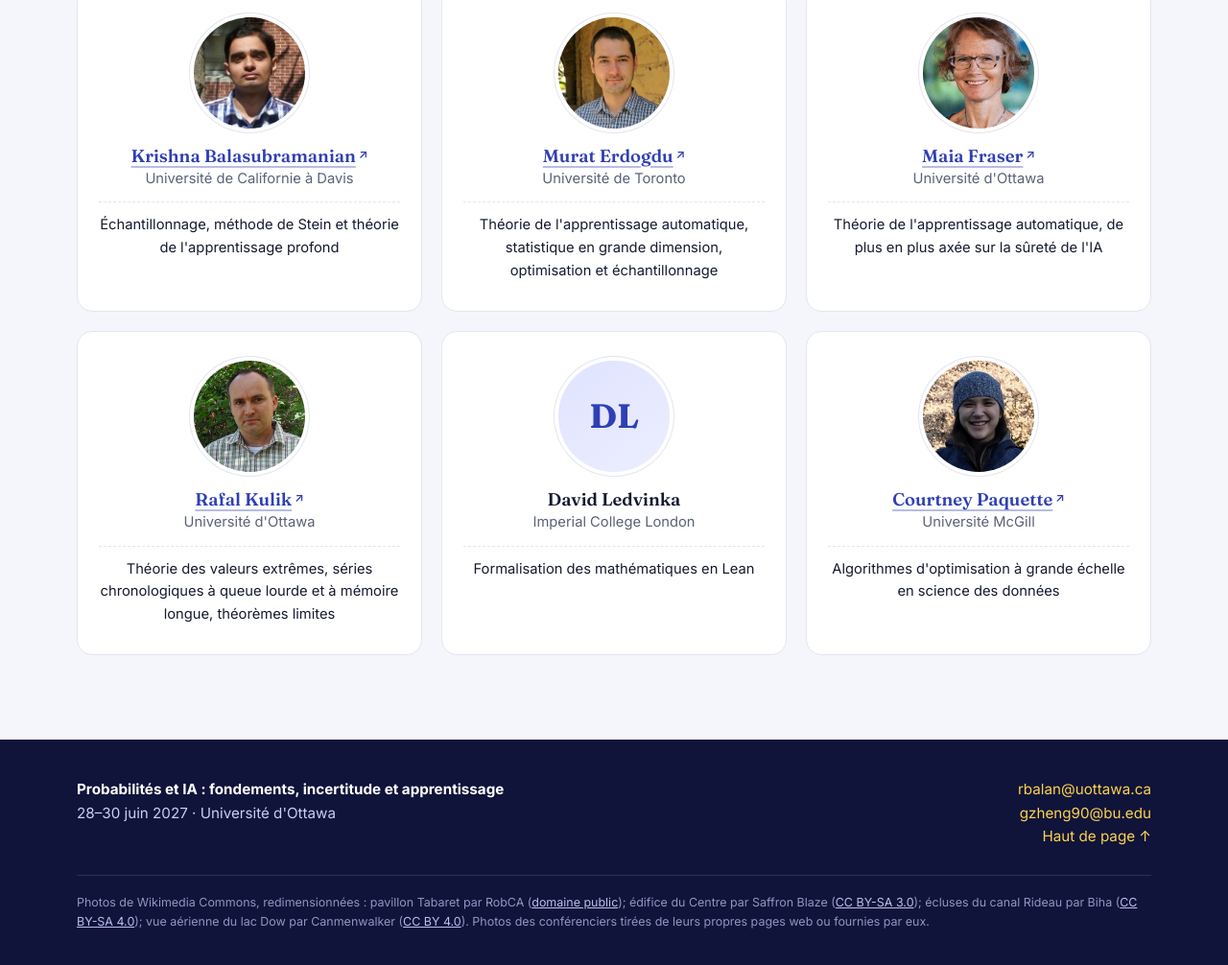
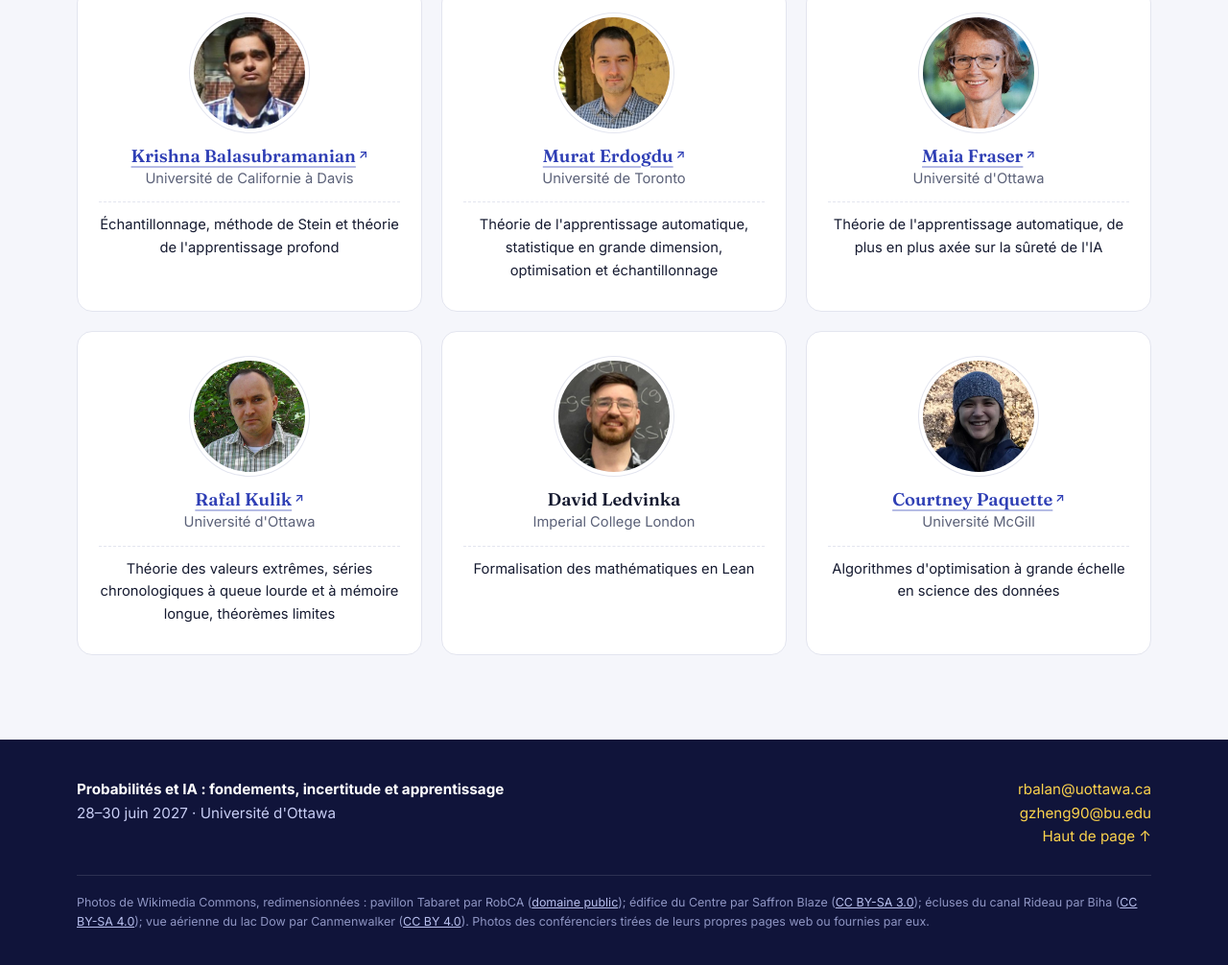
Before and after one commit to jwang023/probai2027, a plain HTML site: page fr/conferenciers.html in a window 1280 px wide. Shown: the part 1026-2032 px from the top of the page at 96% size. Drawn offline with Linux system fonts and the light colour scheme.

Commit message:
Add David Ledvinka's photo to the speaker pages
Co-Authored-By: Claude Opus 5.5 <noreply@anthropic.com>

```diff
--- a/fr/conferenciers.html
+++ b/fr/conferenciers.html
@@ -120,7 +120,7 @@
         <p class="field">Théorie des valeurs extrêmes, séries chronologiques à queue lourde et à mémoire longue, théorèmes limites</p>
       </article>
       <article class="card speaker">
-        <div class="avatar initials"><span>DL</span></div>
+        <img class="avatar" src="../images/speakers/david-ledvinka.jpg" alt="David Ledvinka" width="116" height="116">
         <h3>David Ledvinka</h3>
         <p class="aff">Imperial College London</p>
         <p class="field">Formalisation des mathématiques en Lean</p>
```
Also changed, not shown: speakers.html (+1 -1 lines), images/speakers/david-ledvinka.jpg (added).
